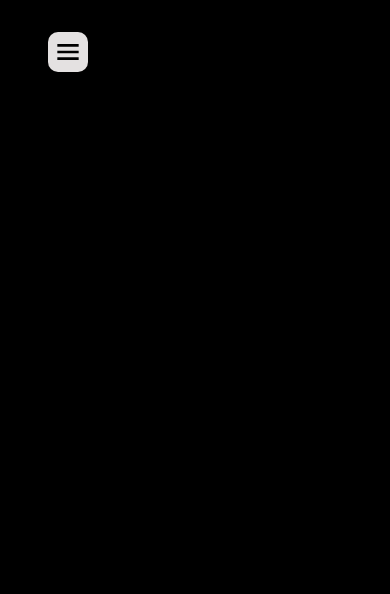
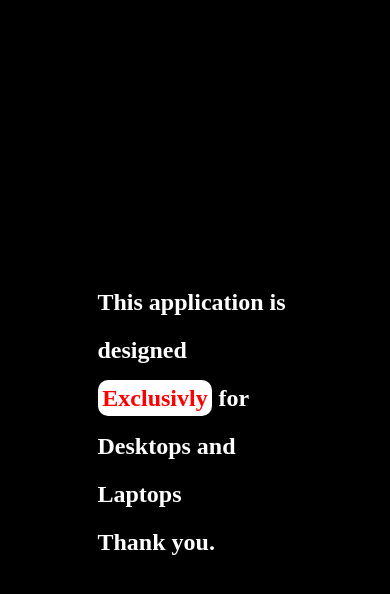
Before and after one commit to Upendhar10/Blackboard-webApp, a plain HTML site: page Public/index.html in a window 390 px wide. Drawn offline with nearby package versions, Linux system fonts and the light colour scheme.

Commit message:
version-1 deployed-4

```diff
--- a/Public/index.html
+++ b/Public/index.html
@@ -13,6 +13,11 @@
     <div class="Splash">
         <img src="./assets/SvgSpinnersBlocksScale.svg" alt="loading animation">
         <h2>Welcome to Blackboard!</h2>
+    </div>
+
+    <div class="Note">
+        <p>This application is designed <span>Exclusivly</span> for Desktops and Laptops</p>
+        <p>Thank you.</p>
     </div>
 
     <!-- # Menu Container -->
--- a/Public/style.css
+++ b/Public/style.css
@@ -44,6 +44,30 @@ body .Splash {
 
 .remove-splash {
     transform: translateY(-100%);
+}
+
+/* Note */
+
+body .Note {
+    display: none;
+
+    color: white;
+    font-size: 1.5rem;
+
+    place-content: center;
+    margin: auto;
+    height: 100%;
+    width: 50%;
+    font-family:'Times New Roman', Times, serif;
+    line-height: 2;
+    font-weight: bold;
+}
+
+body .Note span {
+    color: red;
+    background: white;
+    padding: .3rem;
+    border-radius: 10px;
 }
 
 /* Menu-section*/
@@ -238,3 +262,20 @@ body .tools-cont {
     height: 100%;
     width: 100%;
 }
+
+
+@media (max-width: 1279px) {
+
+    body .Menu-cont {
+        display: none;
+    }
+
+    body .tools-cont {
+        display: none;
+    }
+
+    body .Note {
+        display: grid;
+    }
+
+}
```
